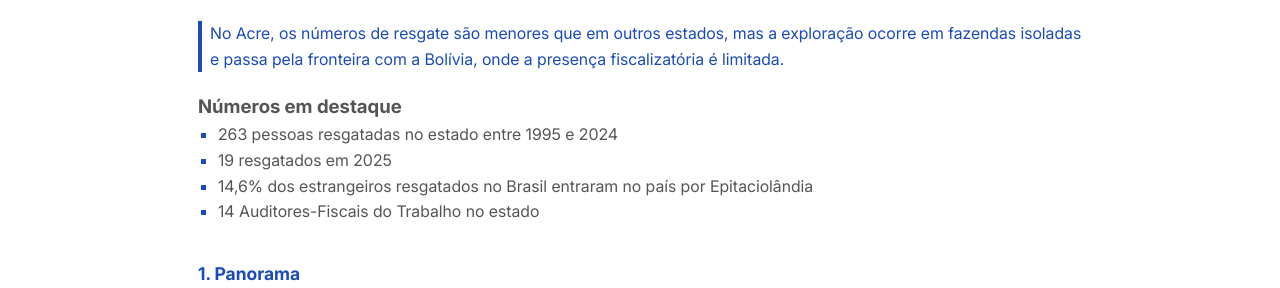
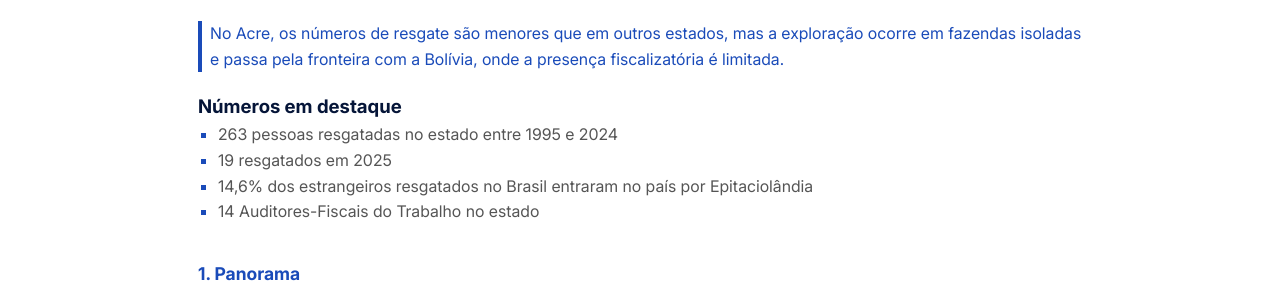
Before and after one commit to Landowski/mapa-escravidao, a Jekyll site: the page built from mapa-escravidao/acre.html, in a window 1280 px wide. Shown: the part 137-425 px from the top of the page. Built offline with Jekyll 4.4.1, drawn with Linux system fonts in a browser that asks for light colours; some web fonts are replaced.

Commit message:
Update styles.css

```diff
--- a/css/styles.css
+++ b/css/styles.css
@@ -44,6 +44,10 @@
     outline: none;
 }
 
+h1, h2, h3 {
+	color: var(--preto);
+}
+
 h2 {
     margin-bottom: 15px;
 }
@@ -51,7 +55,7 @@
 h4 {
 	margin-bottom: 20px;
     font-size: 1.1rem;
-    color: var(--azul);
+    color: var(--azul) !important;
 }
 
 ul {
```
